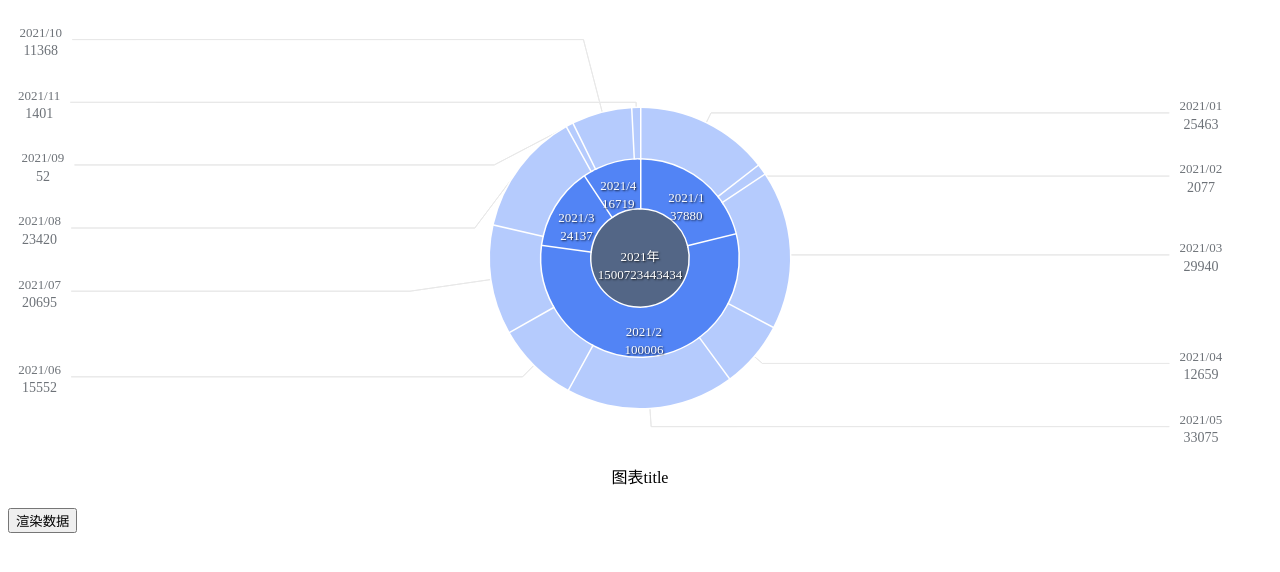
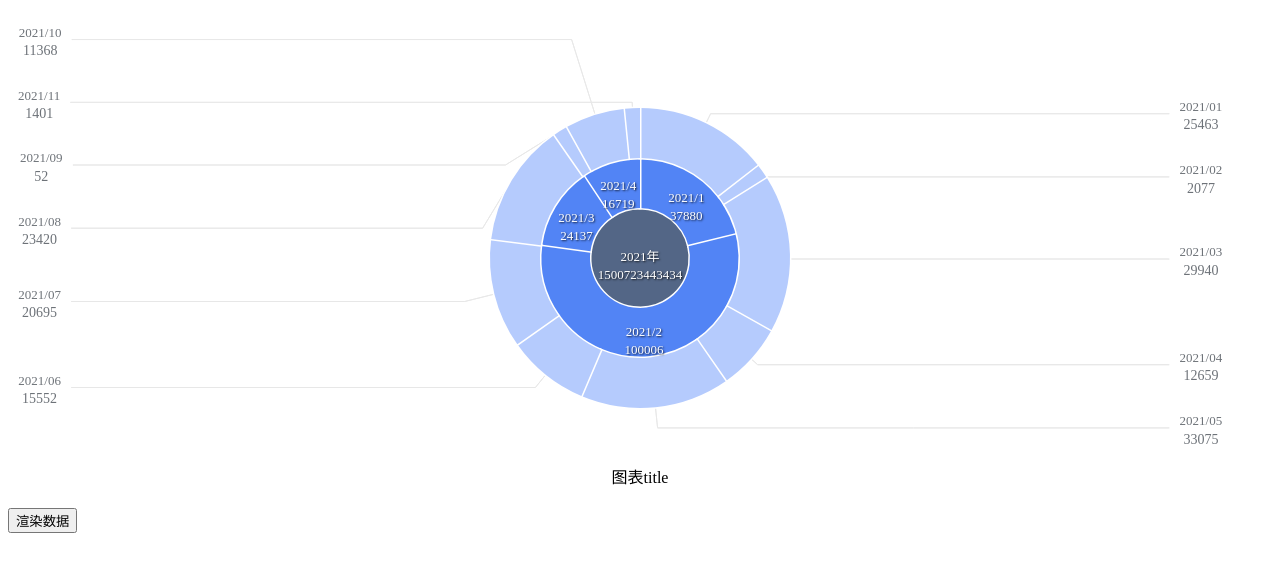
Before and after one commit to dwqdaiwenqi/simple-sunburst-chart, a website: page demo/index.html in a window 1280 px wide. Drawn offline with Linux system fonts and the light colour scheme.

Commit message:
feat(index): 环最小弧度配置

```diff
--- a/demo/index.html
+++ b/demo/index.html
@@ -80,7 +80,8 @@
               <div style=${valSty}>${param.value}</div>
             </div>
           `
-        }
+        },
+        min:0.1
       });
 
       // chart.autoResize();
--- a/src/index.js
+++ b/src/index.js
@@ -31,9 +31,9 @@ const processData = ({ data, min }) => {
     const maxItem = [...innerArr].sort((a,b)=>b.rad-a.rad)?.[0]
 
     let diff = innerArr.reduce((preVal,curItem)=>{
-      if(curItem.rad < .05){
-        preVal += (.05 - curItem.rad)
-        curItem.rad = .05
+      if(curItem.rad < min){
+        preVal += (min - curItem.rad)
+        curItem.rad = min
       }
       return preVal
     },0)
@@ -338,7 +338,7 @@ export default function SunburstChart(config) {
       config.x = this.resizeObserver ? config.$el.offsetWidth * 0.5 : config.x;
       config.y = this.resizeObserver ? config.$el.offsetHeight * 0.5 : config.y;
       config.gap = config.gap ?? 0;
-      config.min = config.min ?? 0.01;
+      config.min = config.min ?? 0.05;
       config.levels = config.levels ?? [];
       config.labelMode = config.labelMode ?? 'space-between';
       config.radius = this.resizeObserver ? config.$el.offsetHeight * 0.3 : config.radius;
@@ -381,9 +381,7 @@ export default function SunburstChart(config) {
       overlapCircle.name = 'overlapCircle'
       overlapCircle.globalAlpha = 1
 
-      const processedData = processData({ data, min: 0 });
-
-
+      const processedData = processData({ data, min: config.min });
 
       const stepRadius = config.radius / processedData.length;
 
```
